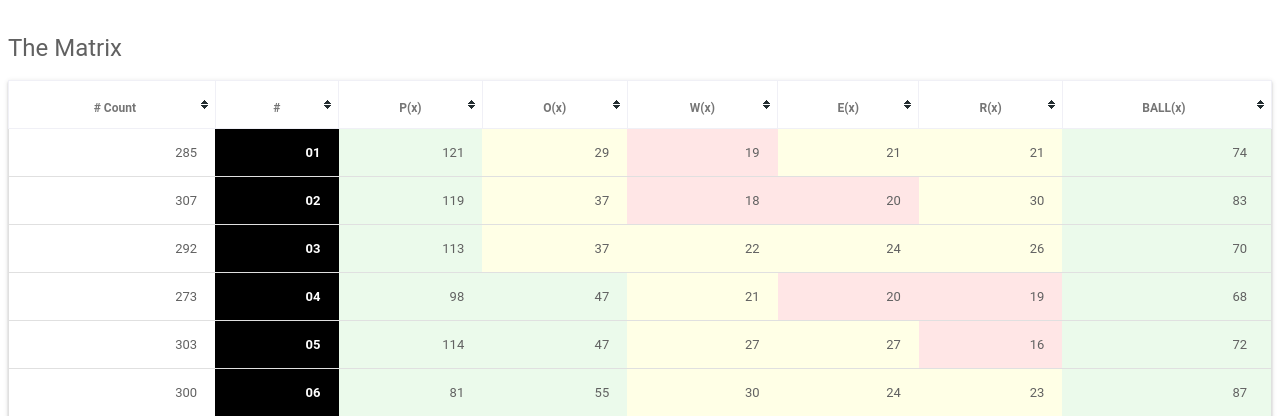
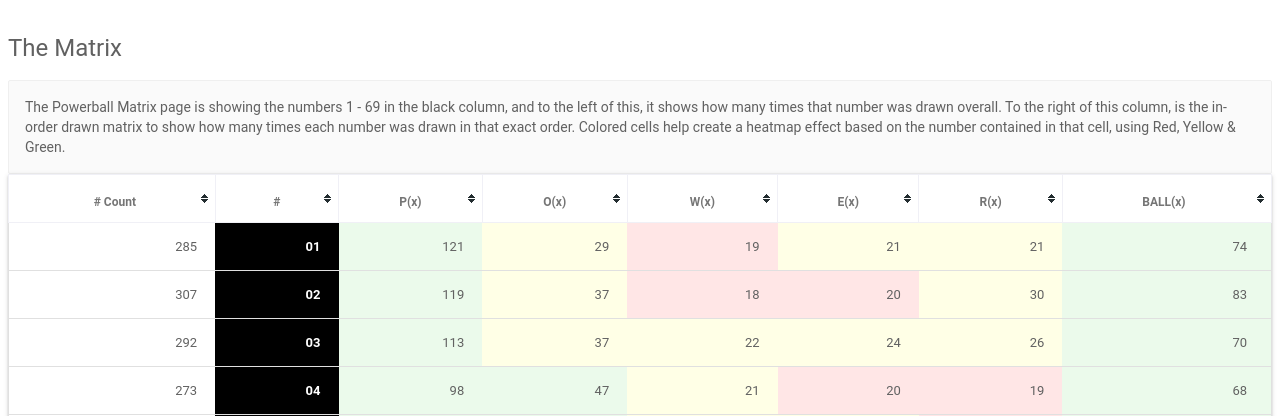
Before and after one commit to se-taylor/powerball-matrix, a PHP site: page /matrix.php in a window 1280 px wide. Shown: the part 128-544 px from the top of the page. Run offline with PHP 8.4, Linux system fonts and the light colour scheme; some libraries are stand-ins or nearby versions.

Commit message:
Added Summary
Additional page info to each page

```diff
--- a/matrix.php
+++ b/matrix.php
@@ -8,6 +8,7 @@
           <section class="section mdl-grid mdl-grid--no-spacing">
             <div class="mdl-cell mdl-cell--12-col">
             <h4><?php echo $title_pbm; ?></h4>
+            <div class="mdl-components__information">The Powerball Matrix page is showing the numbers 1 - 69 in the black column, and to the left of this, it shows how many times that number was drawn overall. To the right of this column, is the in-order drawn matrix to show how many times each number was drawn in that exact order. Colored cells help create a heatmap effect based on the number contained in that cell, using Red, Yellow &amp; Green.</div>
 
 <?php require 'matrix/tbl_hdr.php'; ?>
 
--- a/matrix_avg.php
+++ b/matrix_avg.php
@@ -8,6 +8,7 @@
           <section class="section mdl-grid mdl-grid--no-spacing">
             <div class="mdl-cell mdl-cell--12-col">
             <h4><?php echo $title_pbm; ?></h4>
+            <div class="mdl-components__information">The Averages page is showing a matrix of the winning numbers averages.</div>
 
 <?php require 'matrix/tbl_hdr.php'; ?>
 
--- a/matrix_misc.php
+++ b/matrix_misc.php
@@ -8,6 +8,7 @@
           <section class="section mdl-grid mdl-grid--no-spacing">
             <div class="mdl-cell mdl-cell--12-col">
             <h4><?php echo $title_pbm; ?></h4>
+            <div class="mdl-components__information">The Miscellaneous page is similar to the Winning Numbers page, but it is showing other factors that may or may not have anything to do with anything.</div>
 
 <table id="myTable" class="mdl-data-table mdl-js-data-table mdl-shadow--2dp">
 <thead>
--- a/matrix_mon.php
+++ b/matrix_mon.php
@@ -8,6 +8,7 @@
           <section class="section mdl-grid mdl-grid--no-spacing">
             <div class="mdl-cell mdl-cell--12-col">
             <h4><?php echo $title_pbm; ?></h4>
+            <div class="mdl-components__information">The Monday page is showing a matrix of winning numbers and their averages restricted to Monday only.</div>
 
 <?php require 'matrix/tbl_mws_hdr.php'; ?>
 
--- a/matrix_new_ten.php
+++ b/matrix_new_ten.php
@@ -8,7 +8,7 @@
           <section class="section mdl-grid mdl-grid--no-spacing">
             <div class="mdl-cell mdl-cell--12-col">
             <h4><?php echo $title_pbm; ?></h4>
-            Data Collection Since 10/07/2015
+            <div class="mdl-components__information">The New 10 page is showing a view of just the new balls that were added, 60 through 69. (Data Collection Since 10/07/2015)</div>
 
 <table id="myTable" class="mdl-data-table mdl-js-data-table mdl-shadow--2dp">
 <thead>
--- a/matrix_nine_less.php
+++ b/matrix_nine_less.php
@@ -8,7 +8,7 @@
           <section class="section mdl-grid mdl-grid--no-spacing">
             <div class="mdl-cell mdl-cell--12-col">
             <h4><?php echo $title_pbm; ?></h4>
-            Data Collection Until 10/07/2015
+            <div class="mdl-components__information">The 9 Less page is showing the remaining data from the removal of the Powerballs, 27 through 35. (Data Collection Until 10/07/2015)</div>
 
 <table id="myTable" class="mdl-data-table mdl-js-data-table mdl-shadow--2dp">
 <thead>
--- a/matrix_sat.php
+++ b/matrix_sat.php
@@ -8,6 +8,7 @@
           <section class="section mdl-grid mdl-grid--no-spacing">
             <div class="mdl-cell mdl-cell--12-col">
             <h4><?php echo $title_pbm; ?></h4>
+            <div class="mdl-components__information">The Saturday page is showing a matrix of winning numbers and their averages restricted to Saturday only.</div>
 
 <?php require 'matrix/tbl_mws_hdr.php'; ?>
 
--- a/matrix_wed.php
+++ b/matrix_wed.php
@@ -8,6 +8,7 @@
           <section class="section mdl-grid mdl-grid--no-spacing">
             <div class="mdl-cell mdl-cell--12-col">
             <h4><?php echo $title_pbm; ?></h4>
+            <div class="mdl-components__information">The Wednesday page is showing a matrix of winning numbers and their averages restricted to Wednesday only.</div>
 
 <?php require 'matrix/tbl_mws_hdr.php'; ?>
 
--- a/matrix_winning_numbers.php
+++ b/matrix_winning_numbers.php
@@ -8,6 +8,7 @@
           <section class="section mdl-grid mdl-grid--no-spacing">
             <div class="mdl-cell mdl-cell--12-col">
             <h4><?php echo $title_pbm; ?></h4>
+            <div class="mdl-components__information">The Powerball Winning Numbers page is a display of all winning numbers in the order they were drawn from every date on Monday, Wednesday &amp; Saturday starting 11/01/1997.</div>
 
 <table id="myTable" class="mdl-data-table mdl-js-data-table mdl-shadow--2dp">
 <thead>
--- a/styles/main.css
+++ b/styles/main.css
@@ -210,6 +210,14 @@
 }
 
 /* custom */
+.mdl-components__information {
+	margin: 0 auto;
+    background-color: #fafafa;
+    padding: 16px;
+    border-radius: 2px;
+    border: 1px solid #efefef;
+}
+
 .mdl-layout.is-small-screen .mdl-layout--large-screen-only {
     display: inherit !important;
 }
```
